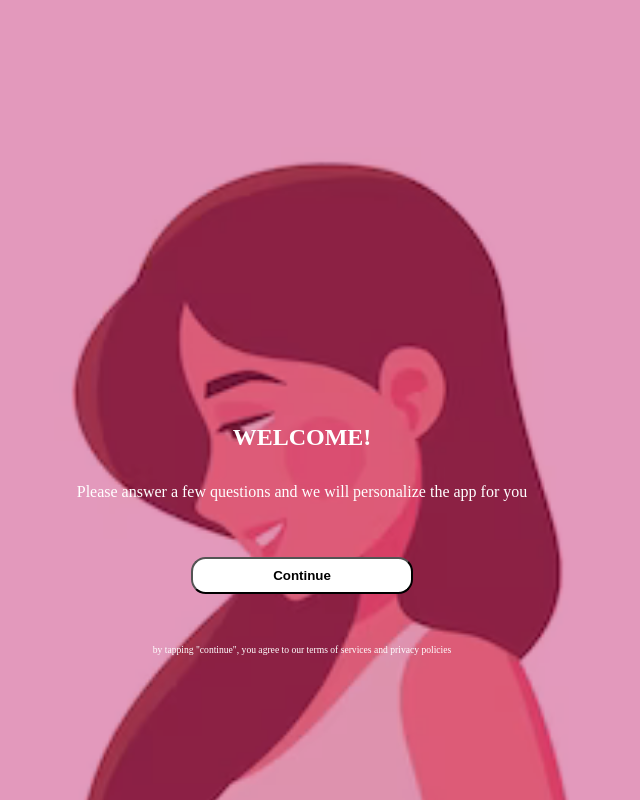
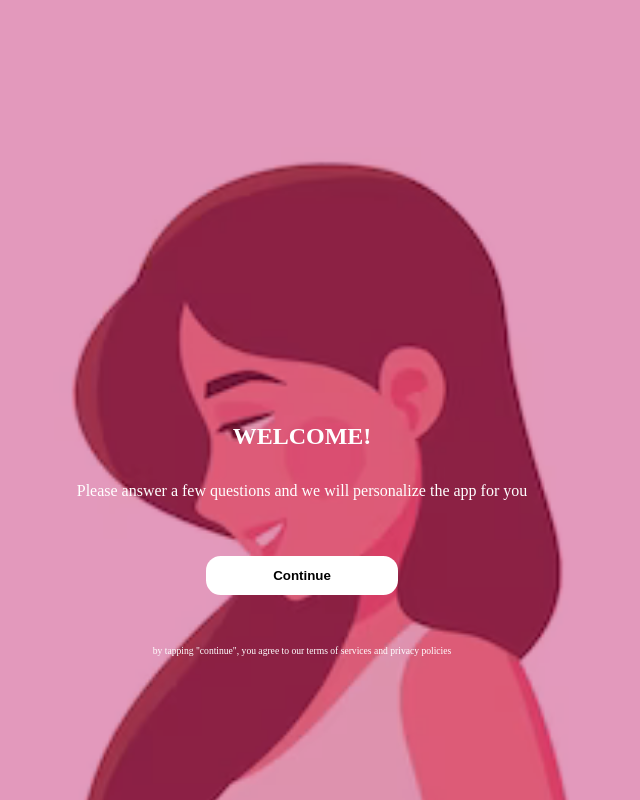
Before and after one commit to Teebarh/innovateHER, a PHP site: page /html/welcome.html in a window 1280 px wide. Shown: the whole page, without its empty margins (338-978 px from the left). Run offline with PHP 8.4, Linux system fonts and the light colour scheme.

Commit message:
restyled the welcome button and added some javascript

```diff
--- a/html/onboarding/onboardFlow1.html
+++ b/html/onboarding/onboardFlow1.html
@@ -22,4 +22,5 @@
     <br /><br /><br /><br />
     <a href="./onboardFlow2.html"><button class="nextBtn">Next</button></a>
   </body>
+  <script src="../../script/onboarding.js"></script>
 </html>
--- /dev/null
+++ b/script/onboarding.js
@@ -0,0 +1,3 @@
+let nextBtn = document.querySelector(".nextBtn");
+let selectBtn = document.querySelector(".selectBtn");
+selectBtn.onclick = nextBtn.style.background-color = 'pink'
--- a/styles/welcome.css
+++ b/styles/welcome.css
@@ -35,10 +35,11 @@ html {
   text-align: center;
 }
 .continueBtn {
-  padding: 0.7em 6em;
+  padding: 0.9em 5em;
   background-color: white;
   font-weight: bold;
   border-radius: 1.1em;
   margin-bottom: 3em;
   margin-top: 3em;
+  border: none;
 }
```
